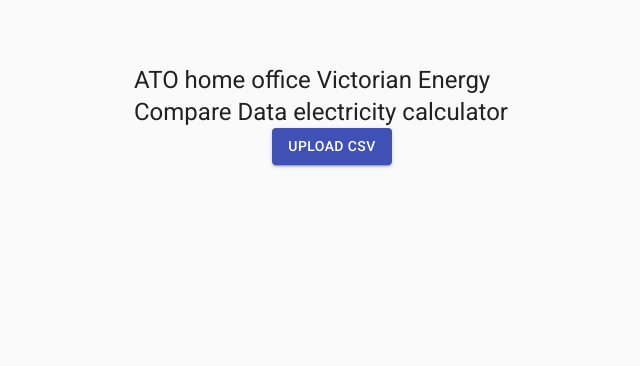
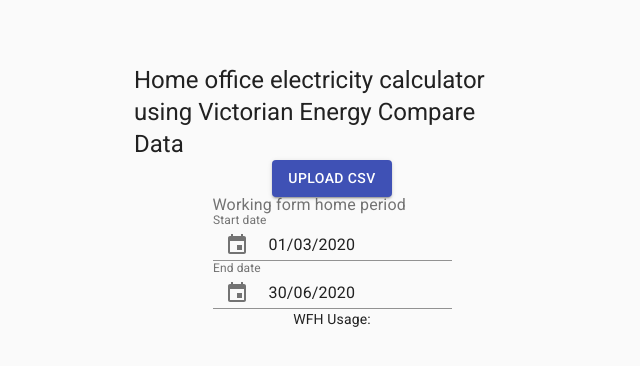
Before and after one commit to longzheng/ato-homeoffice-vec-electricity-calculator, a React (Create React App) app: page / in a window 1280 px wide. Shown: the top 366 px of the page, without its empty margins (308-948 px from the left). Built offline with nearby package versions, Linux system fonts and the light colour scheme.

Commit message:
Stub calculator

```diff
--- a/src/components/Calculator.tsx
+++ b/src/components/Calculator.tsx
@@ -1,5 +1,13 @@
-import { Button, Container, makeStyles, Typography } from "@material-ui/core";
-import React from "react";
+import {
+  Button,
+  Container,
+  FormControl,
+  FormLabel,
+  makeStyles,
+  Typography,
+} from "@material-ui/core";
+import { KeyboardDatePicker } from "@material-ui/pickers";
+import React, { useMemo, useState } from "react";
 import { parseCsv } from "../model/vec-csv";
 
 const useStyles = makeStyles((theme) => ({
@@ -16,29 +24,23 @@
 
 export const Upload = () => {
   const fileInputRef = React.createRef<HTMLInputElement>();
+  const [usageFile, setUsageFile] = useState<File | undefined>(undefined);
+  const [startDate, setStartDate] = useState<Date>(new Date("2020-03-01"));
+  const [endDate, setEndDate] = useState<Date>(new Date("2020-06-30"));
+  const [wfhUsage, setWfhUsage] = useState<number | undefined>();
   const classes = useStyles();
 
-  const onFilesAdded = async (event: React.ChangeEvent<HTMLInputElement>) => {
-    const files = event.target.files;
-
-    if (files?.length !== 1) {
-      return;
-    }
-
-    const file = files.item(0);
-
-    if (!file) {
-      return;
-    }
+  useMemo(async () => {
+    if (!usageFile) return;
 
     try {
-      const usageData = await parseCsv(file);
+      const usageData = await parseCsv(usageFile);
 
       // filter usage data by consumption
       const consumptionData = usageData.filter(
         (x) =>
-          x.date >= new Date("2020/01/01") &&
-          x.date <= new Date("2020/09/12") &&
+          x.date >= startDate &&
+          x.date <= endDate &&
           x.date.getDay() >= 1 &&
           x.date.getDay() <= 5 &&
           x.type === "consumption"
@@ -54,11 +56,27 @@
         }
       });
 
-      debugger;
+      setWfhUsage(wfhUsage);
+    } catch {}
+  }, [usageFile, startDate, endDate]);
 
-      // clear file input
-      if (fileInputRef.current) fileInputRef.current.value = "";
-    } catch {}
+  const onFilesAdded = async (event: React.ChangeEvent<HTMLInputElement>) => {
+    const files = event.target.files;
+
+    if (files?.length !== 1) {
+      return;
+    }
+
+    const file = files.item(0);
+
+    if (!file) {
+      return;
+    }
+
+    setUsageFile(file);
+
+    // clear file input
+    if (fileInputRef.current) fileInputRef.current.value = "";
   };
 
   const upload = () => {
@@ -69,7 +87,7 @@
     <Container component="main" maxWidth="xs">
       <div className={classes.paper}>
         <Typography variant="h5" component="h1">
-          ATO home office Victorian Energy Compare Data electricity calculator
+          Home office electricity calculator using Victorian Energy Compare Data
         </Typography>
         <div>
           <input
@@ -83,6 +101,30 @@
             Upload CSV
           </Button>
         </div>
+        <FormControl>
+          <FormLabel>Working form home period</FormLabel>
+          <KeyboardDatePicker
+            autoOk
+            disableToolbar
+            variant="inline"
+            label="Start date"
+            format="dd/MM/yyyy"
+            value={startDate}
+            InputAdornmentProps={{ position: "start" }}
+            onChange={(date) => date && setStartDate(date)}
+          />
+          <KeyboardDatePicker
+            autoOk
+            disableToolbar
+            variant="inline"
+            label="End date"
+            format="dd/MM/yyyy"
+            value={endDate}
+            InputAdornmentProps={{ position: "start" }}
+            onChange={(date) => date && setEndDate(date)}
+          />
+        </FormControl>
+        <div>WFH Usage:{wfhUsage}</div>
       </div>
     </Container>
   );
```
